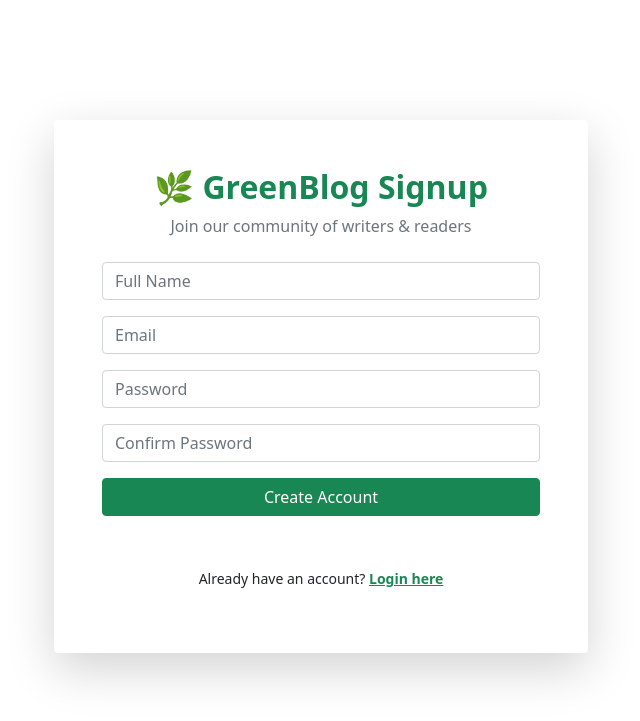
After one commit to adityawarekar/Blog_APP, a Django app: page /signup/ in a window 1280 px wide. The commit adds this page. Shown: the top 721 px of the page, without its empty margins (319-959 px from the left). Run offline with Django 5.2, Linux system fonts and the light colour scheme.

Commit message:
login and signup done

```diff
--- a/blog/templates/blog/base.html
+++ b/blog/templates/blog/base.html
@@ -3,9 +3,24 @@
 <head>
     <meta charset="UTF-8">
     <meta name="viewport" content="width=device-width, initial-scale=1.0">
-    <title>Document</title>
+    <link href="https://cdn.jsdelivr.net/npm/bootstrap@5.0.2/dist/css/bootstrap.min.css" rel="stylesheet" integrity="sha384-EVSTQN3/azprG1Anm3QDgpJLIm9Nao0Yz1ztcQTwFspd3yD65VohhpuuCOmLASjC" crossorigin="anonymous">
+    <title>BlogBridges</title>
+    <style>
+        .custom-container{
+            max-width: 1450px;
+        }
+    </style>
 </head>
 <body>
 
+    <div class="container">
+       {% block content%}
+       {% endblock %}
+    </div>
+
+
+    <script src="https://cdn.jsdelivr.net/npm/@popperjs/core@2.9.2/dist/umd/popper.min.js" integrity="sha384-IQsoLXl5PILFhosVNubq5LC7Qb9DXgDA9i+tQ8Zj3iwWAwPtgFTxbJ8NT4GN1R8p" crossorigin="anonymous"></script>
+<script src="https://cdn.jsdelivr.net/npm/bootstrap@5.0.2/dist/js/bootstrap.min.js" integrity="sha384-cVKIPhGWiC2Al4u+LWgxfKTRIcfu0JTxR+EQDz/bgldoEyl4H0zUF0QKbrJ0EcQF" crossorigin="anonymous"></script>
+
 </body>
 </html>
--- /dev/null
+++ b/blog/templates/blog/signup.html
@@ -0,0 +1,50 @@
+{% extends 'blog/base.html' %}
+{% load static %}
+{% block content %}
+<div class="container">
+  <div class="row">
+    <div class="col-md-6 offset-md-3">
+      <br><br><br>
+      <div class="card my-5 shadow-lg border-0">
+        <form class="card-body cardbody-color p-lg-5" method="post">
+          {% csrf_token %}
+
+          <div class="text-center mb-4">
+            <h2 class="fw-bold text-success">🌿 GreenBlog Signup</h2>
+            <p class="text-muted">Join our community of writers & readers</p>
+          </div>
+
+          <div class="mb-3">
+            <input type="text" class="form-control" id="fullname"
+                   placeholder="Full Name" name="fullname" required>
+          </div>
+
+          <div class="mb-3">
+            <input type="email" class="form-control" id="email"
+                   placeholder="Email" name="email" required>
+          </div>
+
+          <div class="mb-3">
+            <input type="password" class="form-control" id="password"
+                   placeholder="Password" name="password" required>
+          </div>
+
+          <div class="mb-3">
+            <input type="password" class="form-control" id="confirm_password"
+                   placeholder="Confirm Password" name="confirm_password" required>
+          </div>
+
+          <div class="text-center">
+            <button type="submit" class="btn btn-success px-5 mb-5 w-100">Create Account</button>
+          </div>
+
+          <div class="form-text text-center text-dark mb-3">
+            Already have an account?
+            <a href="{% url 'login' %}" class="text-success fw-bold">Login here</a>
+          </div>
+        </form>
+      </div>
+    </div>
+  </div>
+</div>
+{% endblock %}
--- a/blog/urls.py
+++ b/blog/urls.py
@@ -1,7 +1,7 @@
-
 from django.urls import path
 from . import views
 
 urlpatterns = [
-    path('', views.test),
+    path('', views.test, name='login'),
+    path('signup/', views.signup_view, name='signup'),
 ]
--- a/blog/views.py
+++ b/blog/views.py
@@ -1,4 +1,10 @@
 from django.shortcuts import render
-from django.http import HttpResponse
+
 def test(request):
-    return HttpResponse('hello world')
+    return render(request, 'blog/login.html')
+
+def signup_view(request):
+    if request.method == 'POST':
+
+        pass
+    return render(request, 'blog/signup.html')
--- a/django_blog/urls.py
+++ b/django_blog/urls.py
@@ -17,7 +17,8 @@ Including another URLconf
 from django.contrib import admin
 from django.urls import path, include
 
+
 urlpatterns = [
     path('admin/', admin.site.urls),
-    path('', include('blog.urls'))
+    path('', include('blog.urls')),
 ]
```
Also changed, not shown: blog/templates/blog/login.html (added, +40 -0 lines).
